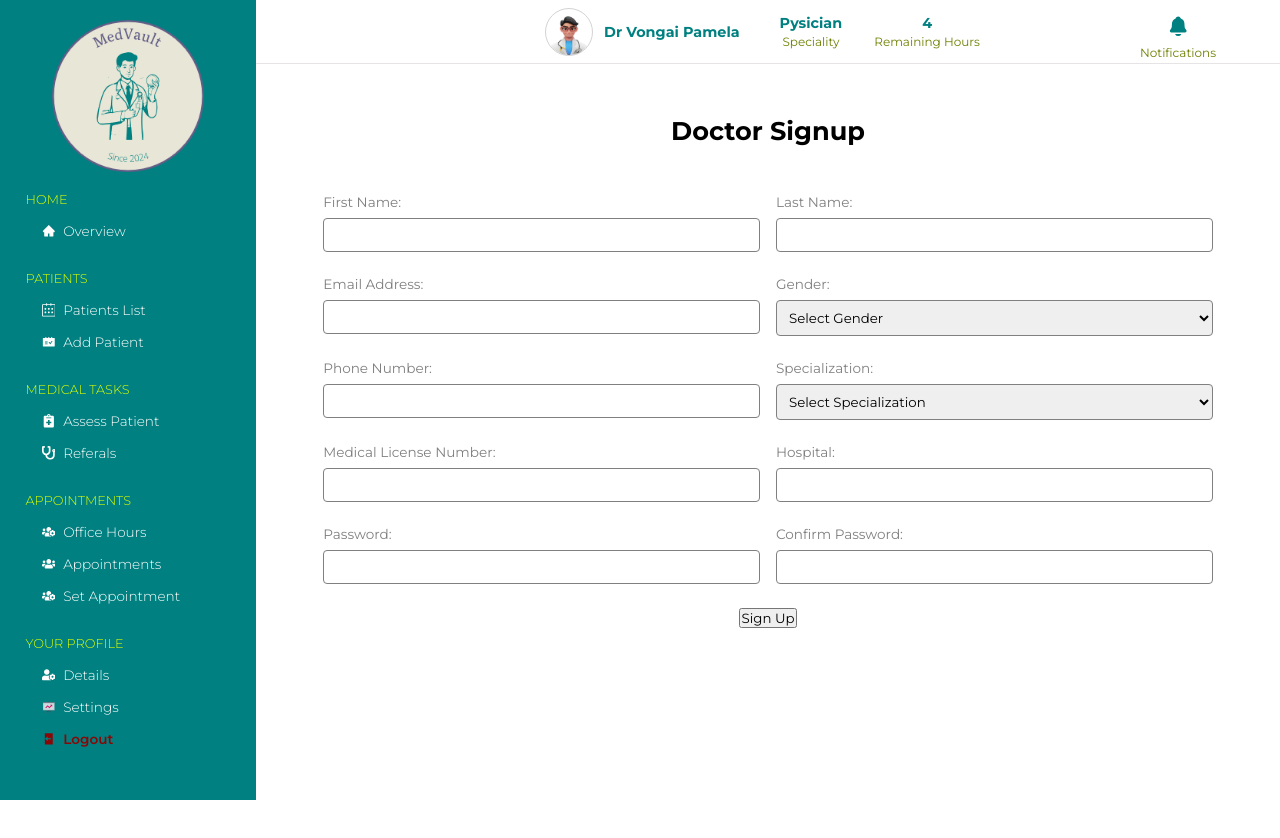
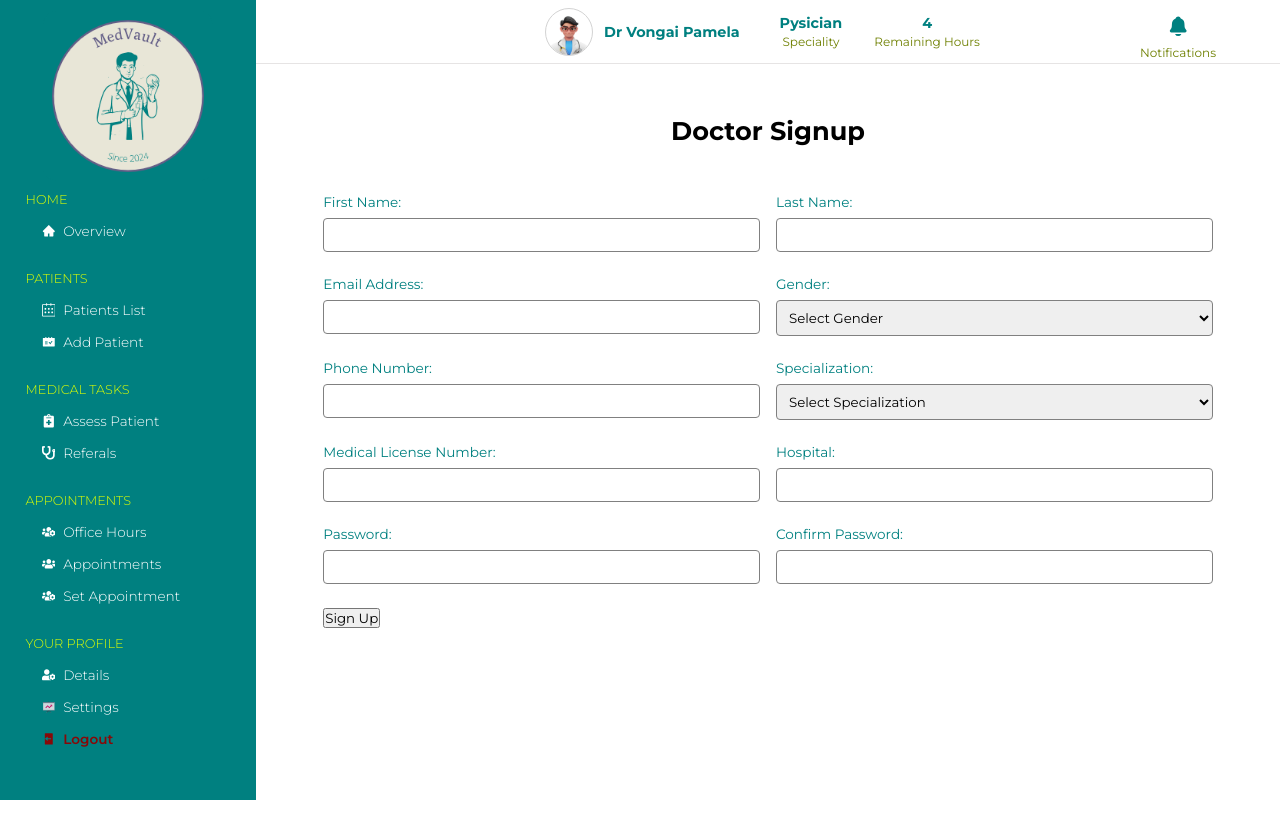
Before and after one commit to Amen-Musingarimi/medvault, a React (Create React App) app: page / in a window 1280 px wide. Shown: the top 838 px of the page. Built offline with nearby package versions, Linux system fonts and the light colour scheme.

Commit message:
Fix the position of the signup button

```diff
--- a/src/components/auth/signup/SignUp.modules.css
+++ b/src/components/auth/signup/SignUp.modules.css
@@ -14,13 +14,17 @@
   gap: 2rem;
 }
 
+form {
+  padding: 1rem;
+  gap: 1rem;
+}
+
 .form-sections {
   display: grid;
   grid-template-columns: repeat(2, 1fr);
   /* background-color: aquamarine; */
   width: 100%;
   gap: 1rem;
-  padding: 1rem;
 }
 
 .form-category {
@@ -40,7 +44,7 @@
 
 .form-label {
   font-size: 0.85rem;
-  color: gray;
+  color: #008080;
 }
 
 .form-control input,
@@ -55,3 +59,7 @@
 .form-control select:focus {
   outline: 1px solid #008080;
 }
+
+form button {
+  align-self: flex-start;
+}
```
